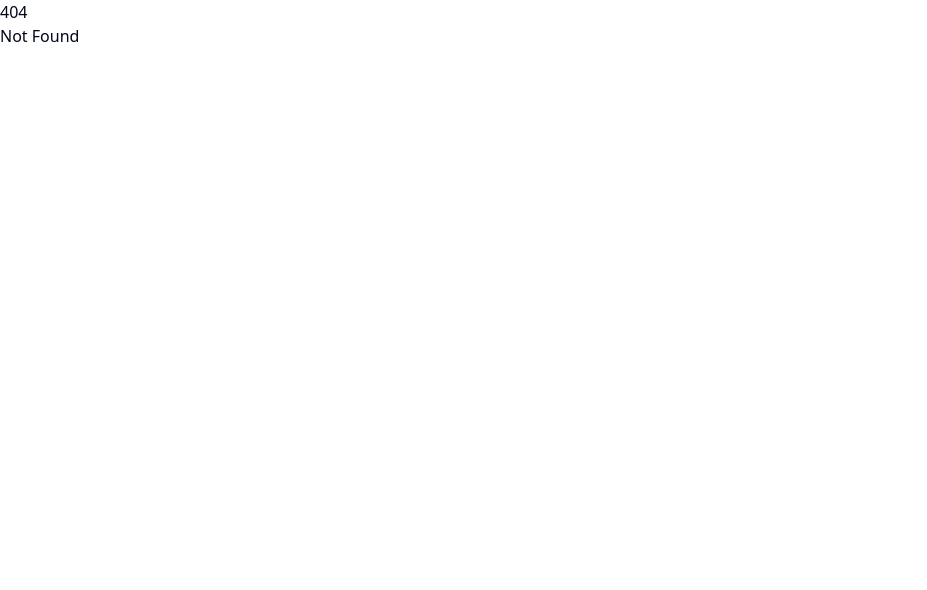
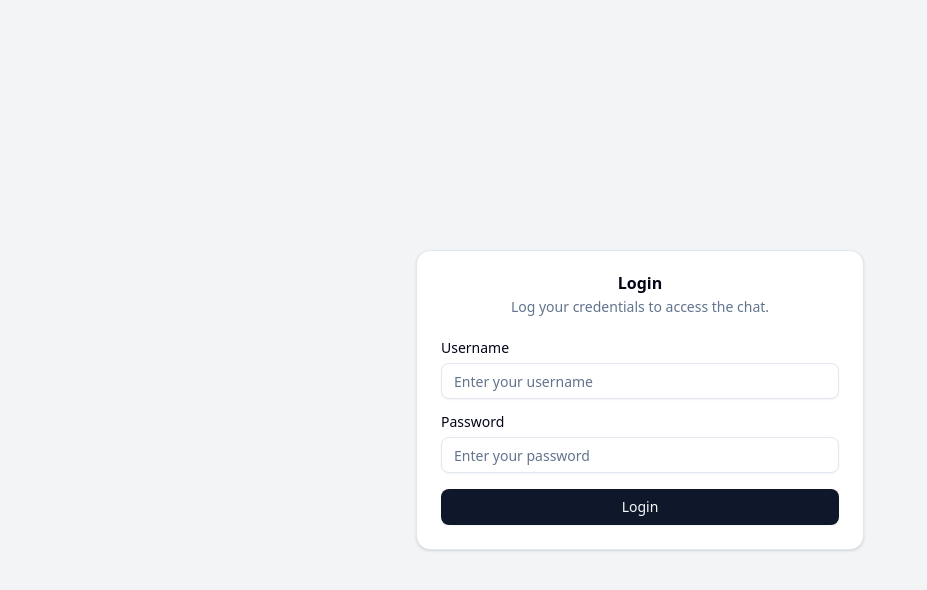
Before and after one commit to fortega2/olha-mensagem, a SvelteKit app in the folder internal/frontend/olha-mensagem-app/: page /login in a window 1280 px wide. Before the commit this address had no page. Shown: the top 590 px of the page, without its empty margins (0-927 px from the left). Built offline with nearby package versions, Linux system fonts and the light colour scheme.

Commit message:
feat: implement user login functionality with form handling

```diff
--- /dev/null
+++ b/internal/frontend/olha-mensagem-app/src/lib/services/user.service.ts
@@ -0,0 +1,24 @@
+import type { LoginRequest, UserDto } from "$lib/types/user.types";
+
+export class UserService {
+    private readonly _baseUrl: string = 'http://localhost:8080';
+
+    async login(username: string, password: string): Promise<UserDto> {
+        const loginData: LoginRequest = { username, password };
+
+        const response = await fetch(`${this._baseUrl}/login`, {
+            method: 'POST',
+            headers: {
+                'Content-Type': 'application/json'
+            },
+            body: JSON.stringify(loginData)
+        });
+
+        if (!response.ok) {
+            throw new Error(`Login failed: ${await response.text()}`);
+        }
+
+        const user: UserDto = await response.json();
+        return user;
+    }
+}
--- /dev/null
+++ b/internal/frontend/olha-mensagem-app/src/routes/login/+page.svelte
@@ -0,0 +1,69 @@
+<script lang="ts">
+	import Button from "$lib/components/ui/button/button.svelte";
+	import CardContent from "$lib/components/ui/card/card-content.svelte";
+	import CardDescription from "$lib/components/ui/card/card-description.svelte";
+	import CardHeader from "$lib/components/ui/card/card-header.svelte";
+	import CardTitle from "$lib/components/ui/card/card-title.svelte";
+	import Card from "$lib/components/ui/card/card.svelte";
+	import Input from "$lib/components/ui/input/input.svelte";
+	import Label from "$lib/components/ui/label/label.svelte";
+	import { UserService } from "$lib/services/user.service";
+	import type { LoginForm, UserDto } from "$lib/types/user.types";
+
+    const loginForm: LoginForm = $state({
+        username: '',
+        password: ''
+    });
+
+    const handleSubmit = async (event: Event) => {
+        event.preventDefault();
+
+        try {
+            const userService = new UserService();
+            try {
+                const user: UserDto = await userService.login(loginForm.username, loginForm.password);
+                console.log('Login successful', user);
+            } catch (error) {
+                console.error('Login failed', error);
+            }
+        } catch (err: any) {
+            console.error('Error during login', err.message);
+        }
+    };
+</script>
+
+<div class="min-h-screen flex items-center justify-center bg-gray-100">
+    <Card class="w-full max-w-md">
+        <CardHeader class="text-center">
+            <CardTitle>Login</CardTitle>
+            <CardDescription>
+                Log your credentials to access the chat.
+            </CardDescription>
+        </CardHeader>
+        <CardContent>
+            <form onsubmit={handleSubmit}>
+                <div class="space-y-2">
+                    <Label for="username">Username</Label>
+                    <Input
+                        id="username"
+                        type="text"
+                        bind:value={loginForm.username}
+                        placeholder="Enter your username"
+                        required
+                    />
+                </div>
+                <div class="space-y-2 mt-4">
+                    <Label for="password">Password</Label>
+                    <Input
+                        id="password"
+                        type="password"
+                        bind:value={loginForm.password}
+                        placeholder="Enter your password"
+                        required
+                    />
+                </div>
+                <Button type="submit" class="w-full mt-4 cursor-pointer">Login</Button>
+            </form>
+        </CardContent>
+    </Card>
+</div>
```
Also changed, not shown: internal/frontend/olha-mensagem-app/src/lib/types/user.types.ts (added, +14 -0 lines).
